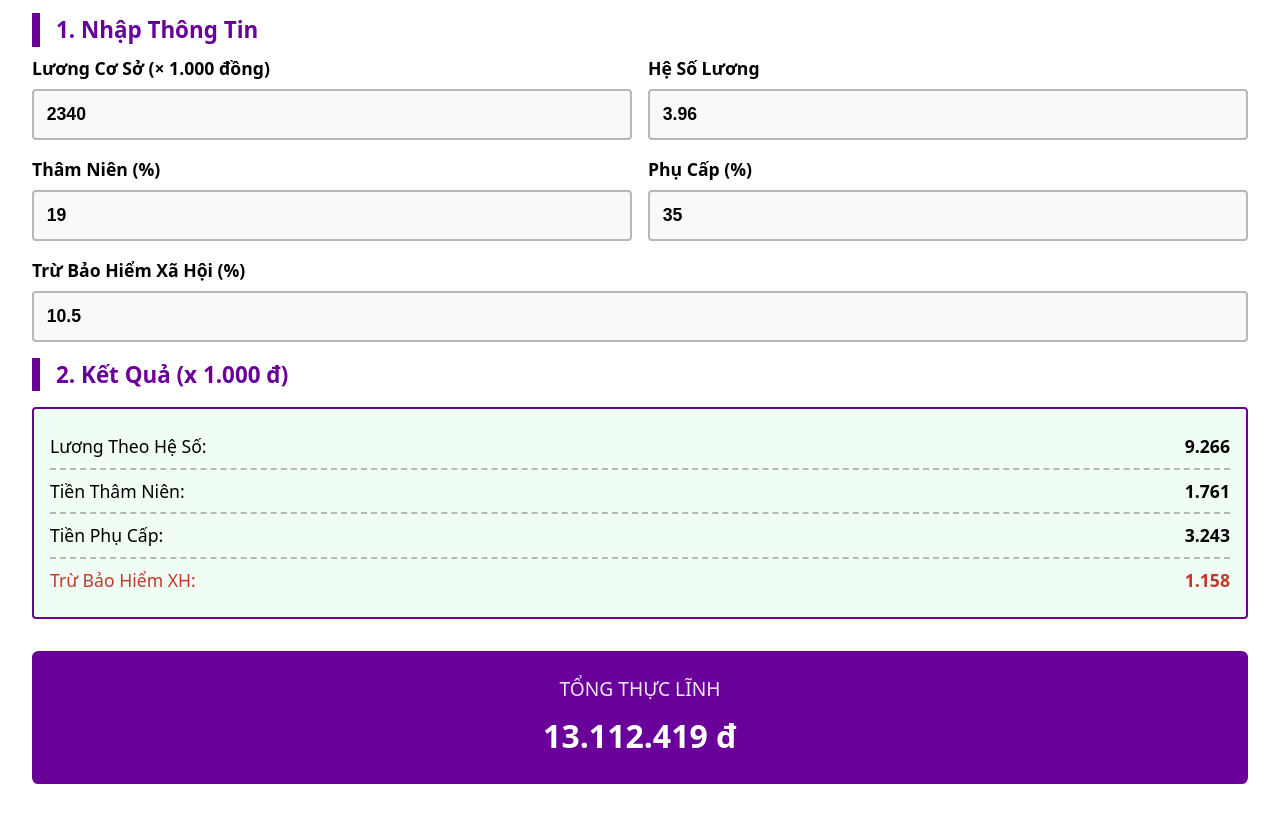
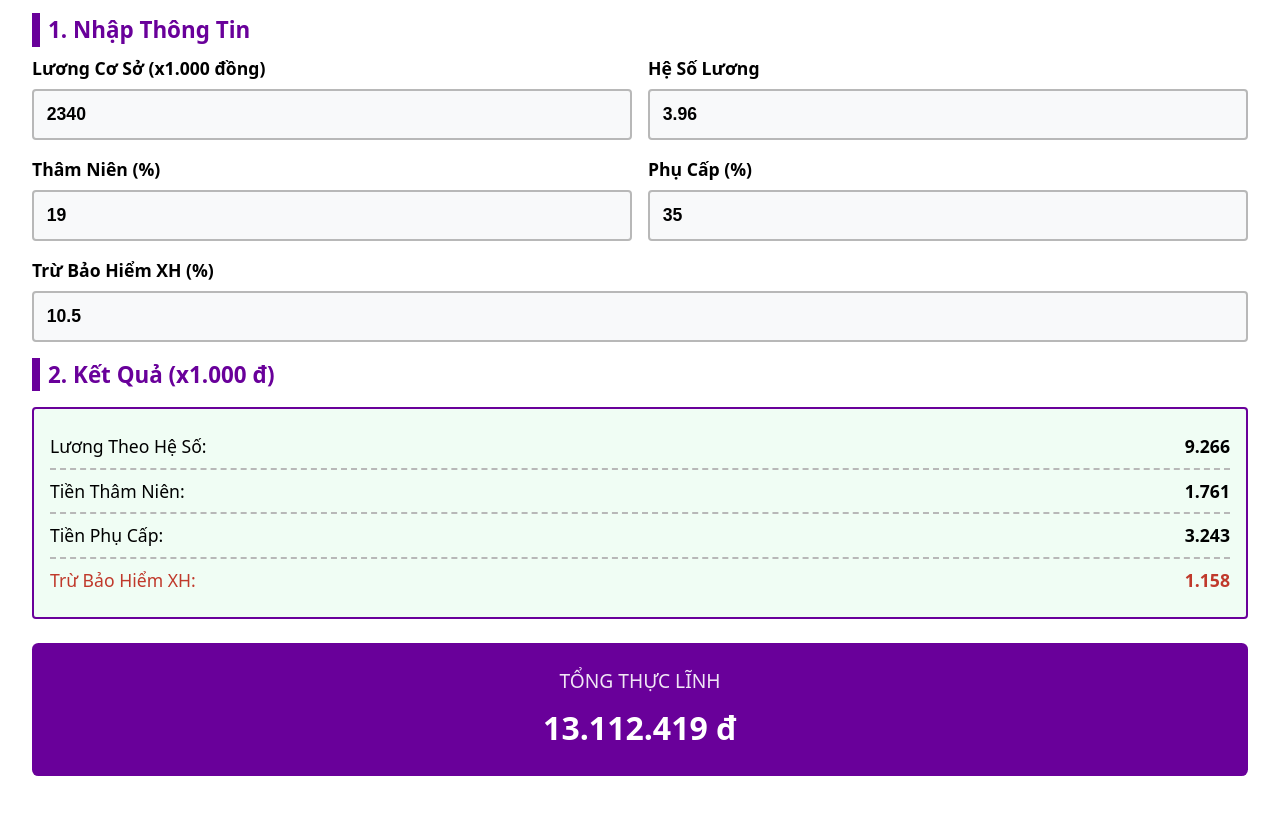
Before and after one commit to tanchanh/tinhluong, a plain HTML site: page index.html in a window 1280 px wide. Shown: the part 114-930 px from the top of the page. Drawn offline with Linux system fonts and the light colour scheme.

Commit message:
Add files via upload

```diff
--- a/index.html
+++ b/index.html
@@ -38,7 +38,7 @@
             margin: 0 0 0.5rem 0;
             color: var(--primary-color);
             border-left: 0.5rem solid var(--primary-color);
-            padding-left: 1rem;
+            padding-left: 0.5rem;
         }
 
         label,
@@ -107,8 +107,8 @@
         .total-salary {
             background-color: var(--primary-color);
             color: white;
-            padding: 1.5rem;
-            margin-top: 2rem;
+            padding: 1.5rem 0.5rem;
+            margin-top: 1.5rem;
             border-radius: 0.4rem;
             text-align: center;
         }
@@ -152,7 +152,7 @@
 
         <div class="grid-2-cols">
             <div class="input-group">
-                <label for="luongCoSo">Lương Cơ Sở (× 1.000 đồng)</label>
+                <label for="luongCoSo">Lương Cơ Sở (x1.000 đồng)</label>
                 <input type="number" id="luongCoSo" value="2340">
             </div>
 
@@ -175,13 +175,13 @@
         </div>
 
         <div class="input-group">
-            <label for="ptBHXH">Trừ Bảo Hiểm Xã Hội (%)</label>
+            <label for="ptBHXH">Trừ Bảo Hiểm XH (%)</label>
             <input type="number" id="ptBHXH" step="0.5" value="10.5">
         </div>
     </div>
 
     <div>
-        <h2>2. Kết Quả (x 1.000 đ)</h2>
+        <h2>2. Kết Quả (x1.000 đ)</h2>
 
         <div class="result-box">
             <div class="result-item">
```
